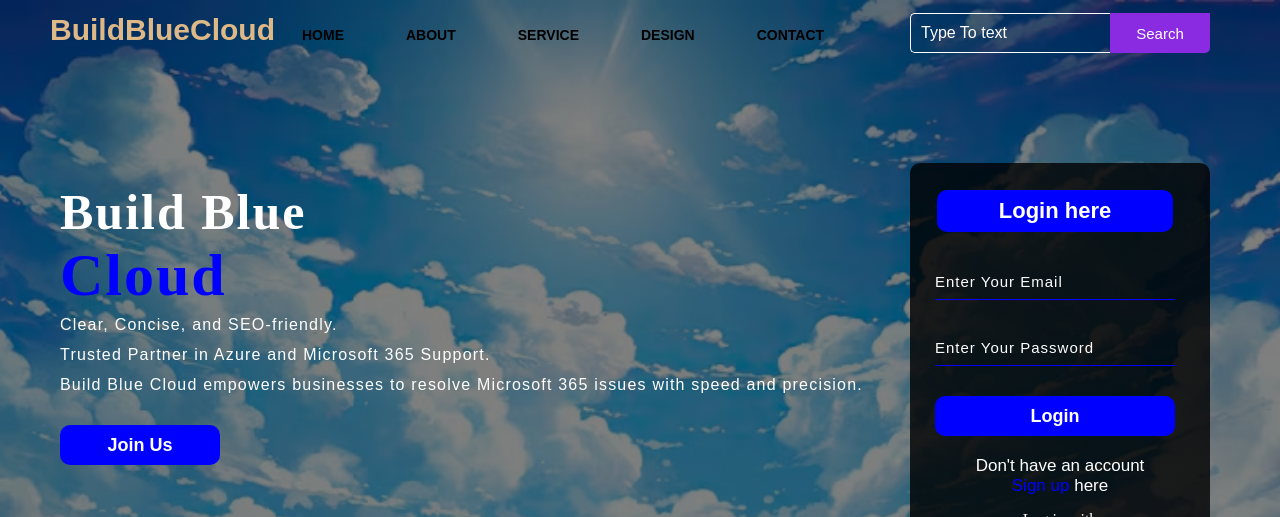
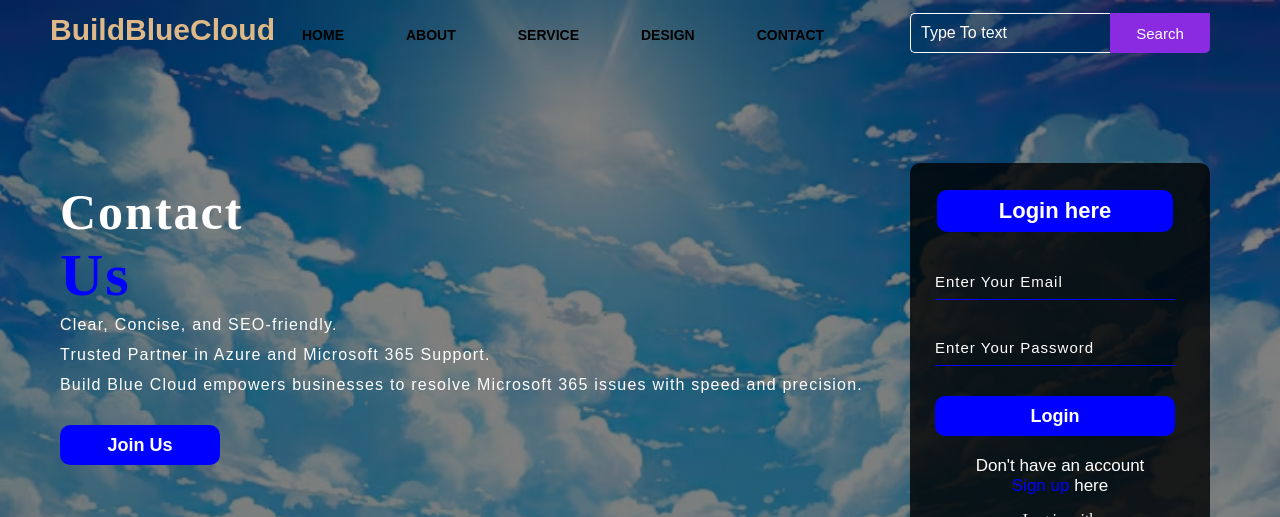
Before and after one commit to buildbluecloud/Project0, a website: page contactus.html in a window 1280 px wide. Shown: the top 517 px of the page. Drawn offline with nearby package versions, Linux system fonts and the light colour scheme.

Commit message:
Update contactus.html

```diff
--- a/contactus.html
+++ b/contactus.html
@@ -28,7 +28,7 @@
 
         </div>
         <div class="content">
-            <h1>Build Blue <br><span>Cloud</span></h1>
+            <h1> Contact <br><span> Us </span></h1>
             <p class="par">Clear, Concise, and SEO-friendly. <br> Trusted Partner in Azure and Microsoft 365 Support. <br> Build Blue Cloud empowers businesses to resolve Microsoft 365 issues with speed and precision. </p>
                 <button class="cn"><a href="#">Join Us</a></button>
 
```
